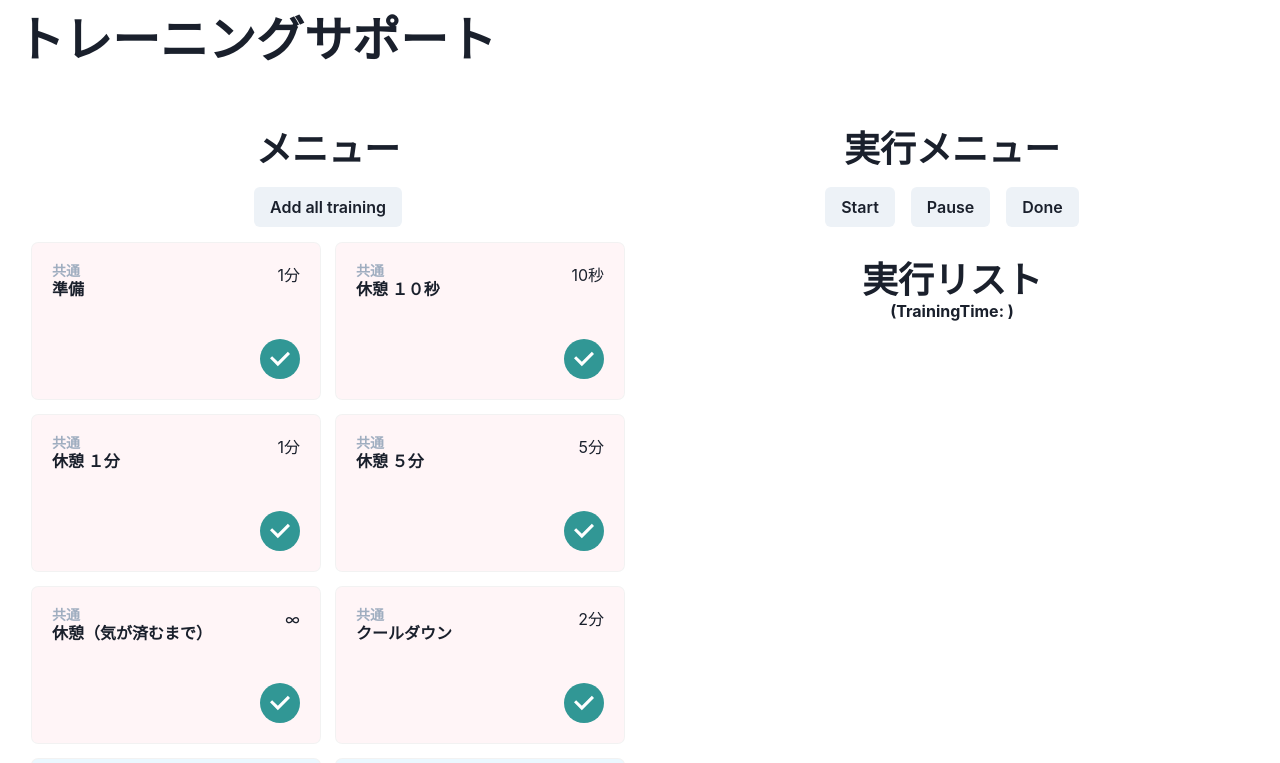
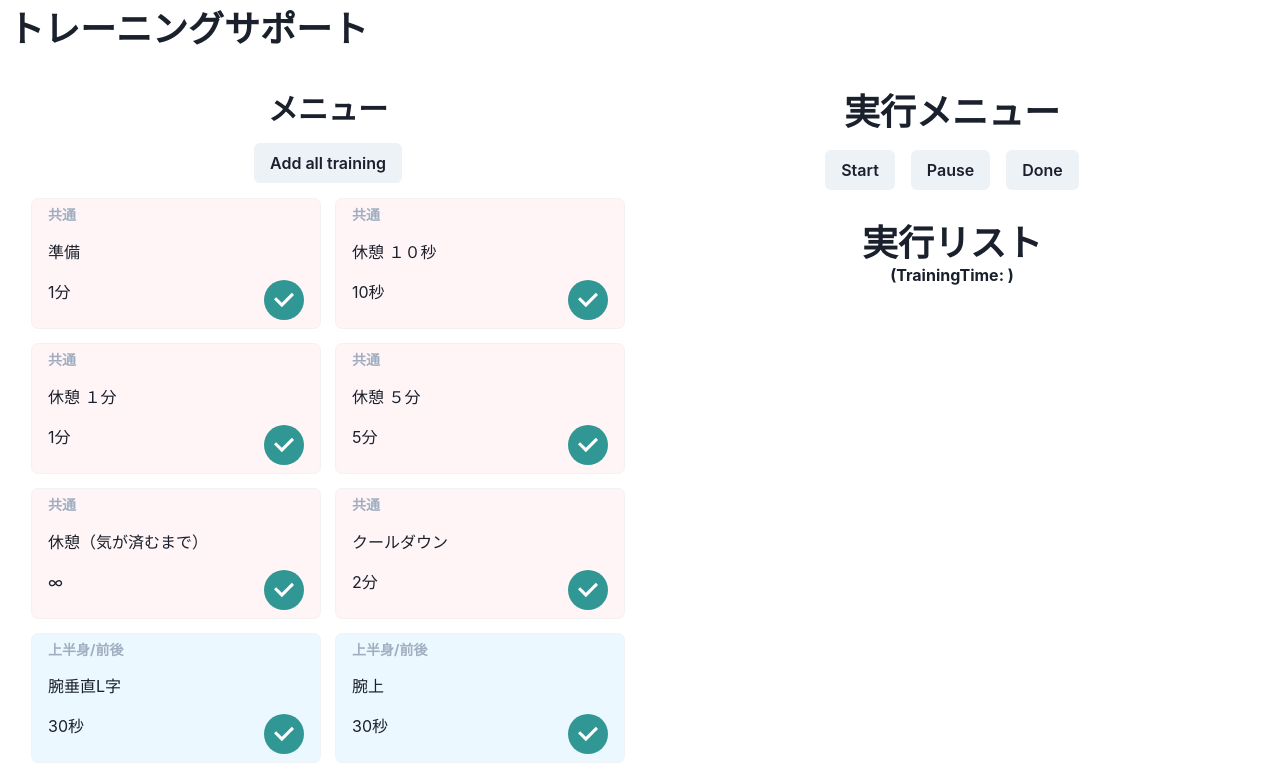
Before and after one commit to risk/training-support, a Next.js app: page / in a window 1280 px wide. Shown: the top 763 px of the page. Built offline with nearby package versions, Linux system fonts and the light colour scheme.

Commit message:
デザイン修正等

```diff
--- a/src/components/TrainingItem.tsx
+++ b/src/components/TrainingItem.tsx
@@ -51,19 +51,18 @@ export class TrainingItem extends React.Component<TrainingItemProps> {
       <Box>
         {!this.props.hidden &&
           <Card id={this.props.id} bg={this.props.bg || 'white'} boxShadow="xs">
-            <CardHeader display="flex" justifyContent={'space-between'}>
+            <CardHeader px={4} py={2} display="flex" justifyContent={'space-between'}>
               <Heading>
                 { this.props.header && <Text fontSize="sm" color="gray.400">{this.props.header}</Text>}
-                <Text fontSize="md">{this.props.name}</Text>
               </Heading>
+            </CardHeader>
+            <CardBody px={4} py={2}>
+              <Text fontSize="md">{this.props.name}</Text>
+            </CardBody>
+            <CardFooter px={4} py={2} justifyContent="space-between">
               <Text size="sm">
                 {secToMins(this.props.duration)}
               </Text>
-            </CardHeader>
-            {/* <CardBody>
-              <Text>{this.props.description}</Text>
-            </CardBody> */}
-            <CardFooter justifyContent="right">
               {this.props.mode !== ItemActions.none && <IconButton
                 onClick={this.onAction.bind(this)}
                 isRound={true}
--- a/src/components/TrainingProgress.tsx
+++ b/src/components/TrainingProgress.tsx
@@ -38,6 +38,8 @@ export class TrainingProgress extends React.Component<TrainingProgressProps, Tra
 
   isDone: boolean = true
 
+  se: HTMLAudioElement | undefined = undefined
+
   constructor(props: TrainingProgressProps) {
     super(props)
     this.state = {
@@ -60,6 +62,12 @@ export class TrainingProgress extends React.Component<TrainingProgressProps, Tra
   }
 
   start() {
+    if(this.timer !== undefined) {
+      return
+    }
+    if(this.state.progress.count === 0) {
+      this.se?.play()
+    }
     console.log('start')
     if(this.isDone) {
       this.setState({
@@ -74,23 +82,33 @@ export class TrainingProgress extends React.Component<TrainingProgressProps, Tra
 
   pause() {
     console.log('pause')
-    clearInterval(this.timer)
-    this.timer = undefined
-    if(this.props.onPause) {
-      this.props.onPause()
+    if(this.timer) {
+      clearInterval(this.timer)
+      this.timer = undefined
+      if(this.props.onPause) {
+        this.props.onPause()
+      }
     }
   }
 
   done() {
-    const se = document.getElementById('progress-term') as HTMLAudioElement
-    se.play()
     console.log('done', this.timer)
+    this.se?.play()
     if(this.timer) {
       clearInterval(this.timer)
       this.timer = undefined
+      this.isDone = true
     }
-    this.isDone = true
+    this.setState({
+      progress: {
+        count: this.props.duration
+      }
+    })
     this.props.onDone()
+  }
+
+  componentDidMount(): void {
+    this.se = document.getElementById('progress-term') as HTMLAudioElement
   }
 
   render(): React.ReactNode {
--- a/src/pages/index.tsx
+++ b/src/pages/index.tsx
@@ -117,12 +117,12 @@ export default function Index(props: PageIndexProps) {
   return (
     <main>
       <ChakraProvider>
-        <Heading as='h2' size='2xl' m={4}>
+        <Heading as='h2' size='xl' m={2}>
           トレーニングサポート
         </Heading>
         <Flex p={4}>
           <Box flex="1" p={4}>
-            <Heading as='h2' size='xl' textAlign="center" m={4}>
+            <Heading as='h2' size='lg' textAlign="center" mb={4}>
               メニュー
             </Heading>
             <HStack mb={4} spacing={4} justifyContent="center">
@@ -167,7 +167,7 @@ export default function Index(props: PageIndexProps) {
             </SimpleGrid>
           </Box>
           <Box flex="1" p={4}>
-            <Heading as='h2' size='xl' textAlign="center" m={4}>
+            <Heading as='h2' size='xl' textAlign="center" mb={4}>
               実行メニュー
             </Heading>
             <HStack mb={4} spacing={4} justifyContent="center">
@@ -175,12 +175,12 @@ export default function Index(props: PageIndexProps) {
                 if(!progressRef.current) {
                   return
                 }
-
-                if(executeList.length === 0) {
+                if(!progressRef.current.isDone) {
+                  console.log('resume')
+                  progressRef.current.start()
                   return
                 }
-                if(!progressRef.current.isDone) {
-                  progressRef.current.start()
+                if(executeList.length === 0) {
                   return
                 }
                 const target = executeList.slice(0)[0]
@@ -195,15 +195,12 @@ export default function Index(props: PageIndexProps) {
                 }
               }}>Pause</Button>
               <Button onClick={() => {
-                if(executeList.length === 0) {
-                  return
-                }
                 if(progressRef.current) {
                   progressRef.current.done()
                 }
               }}>Done</Button>
             </HStack>
-            <Flex>
+            <Flex alignItems="center">
               <Stack flexGrow={1}>
                 <TrainingItem
                   hidden={executeTraininig.id === ''}
```
